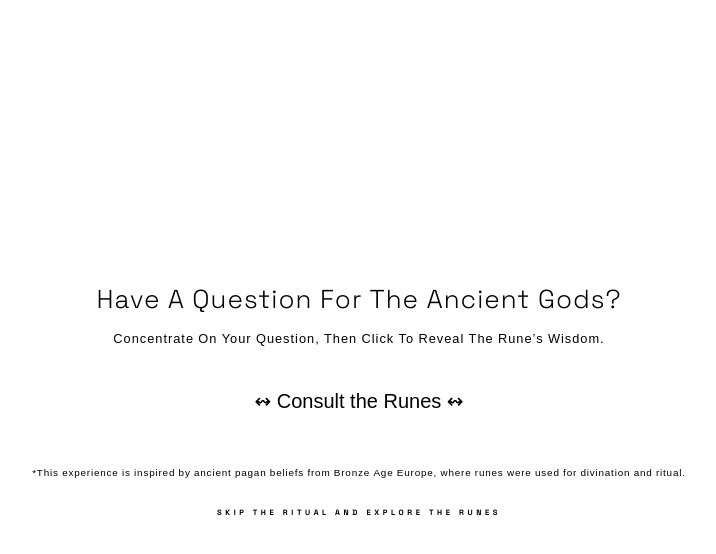
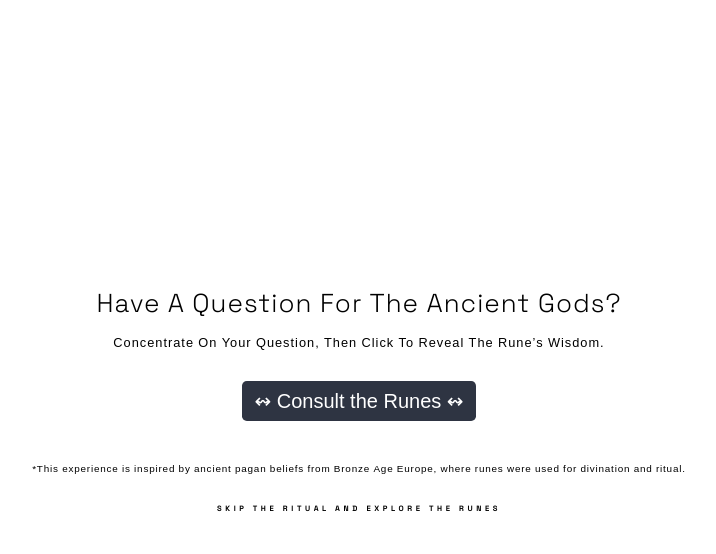
Before and after one commit to nav87pow/runesLetters, a React (Create React App) app: page / in a window 1280 px wide. In both pictures the pointer is over the button "↭ Consult the Runes ↭". Shown: the top 554 px of the page, without its empty margins (281-997 px from the left). Built offline with nearby package versions, Linux system fonts and the light colour scheme.

Commit message:
hover class for btn cunsult rune

```diff
--- a/src/App.js
+++ b/src/App.js
@@ -317,7 +317,7 @@ if (!hasStarted) {
     <div className="introScreen">
       <h2>Have a question for the ancient gods?</h2>
       <h3>Concentrate on your question, then click to reveal the rune’s wisdom.</h3>
-      <button onClick={handleStartClick}>↭ Consult the Runes ↭</button>
+      <button className="randomBtn" onClick={handleStartClick}>↭ Consult the Runes ↭</button>
    <p>*This experience is inspired by ancient pagan beliefs from Bronze Age Europe, where runes were used for divination and ritual.</p>
   <a className="skipIntro" onClick={handleStartToPageClick}>
  skip the ritual and explore the runes
@@ -343,7 +343,7 @@ if (!hasStarted) {
 
         <nav>
           <button onClick={handelPrevClick}>≺</button>
-          <button onClick={handelRandomClick}> ↭Consult the Runes↭ </button>
+          <button className="randomBtn" onClick={handelRandomClick} > ↭ Consult the Runes ↭ </button>
           <button onClick={handelNextClick}>≻</button>
         </nav>
         <h1>{info[currentRune].letter}</h1>
--- a/src/styles.css
+++ b/src/styles.css
@@ -137,11 +137,11 @@ button {
 
 .letterNav:hover {
   background-color: var(--gray-400);
-  color: white;
+  color:var(--white);
 }
 .letterNav.selected {
   background-color: var(--gray-400);
-  color: white;
+  color: var(--white);
   border: 1px solid var(--gray-400);
 }
 
@@ -189,7 +189,12 @@ button {
   margin: 2vh auto 1vh;
 }
 
-
+button.randomBtn:hover {
+  background-color: var(--gray-400);
+  color: var(--white) ;
+      padding: 1vh 1vw;
+    border-radius: 0.24em;
+}
 @media (max-width: 800px) {
   main {
     width: 90%;
```
